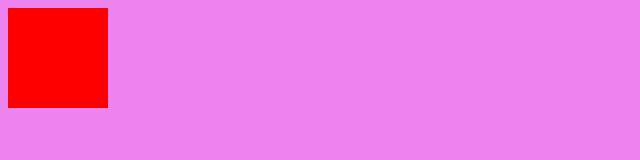
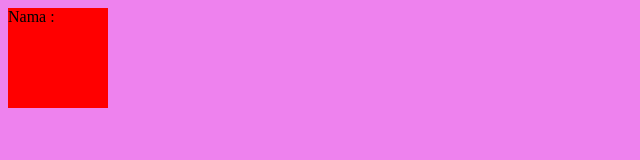
Before and after one commit to ZizyLiz/PKK, a plain HTML site: page index.html in a window 1280 px wide. Shown: the full height of the page, 0-640 px from the left. Drawn offline with Linux system fonts and the light colour scheme.

Commit message:
edit index

```diff
--- a/index.html
+++ b/index.html
@@ -8,7 +8,7 @@
 </head>
 <body>
     <div class="box">
-
+        Nama :
     </div>
 </body>
 </html>
```
